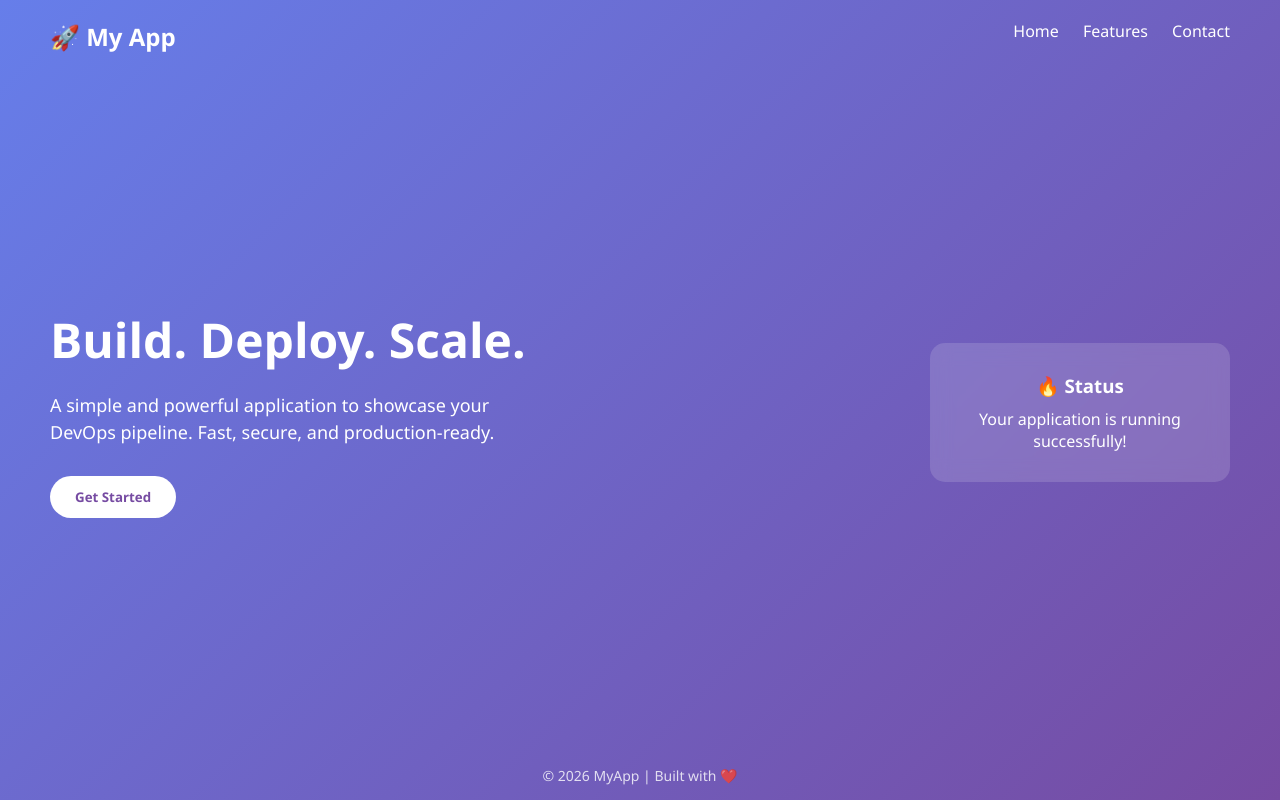
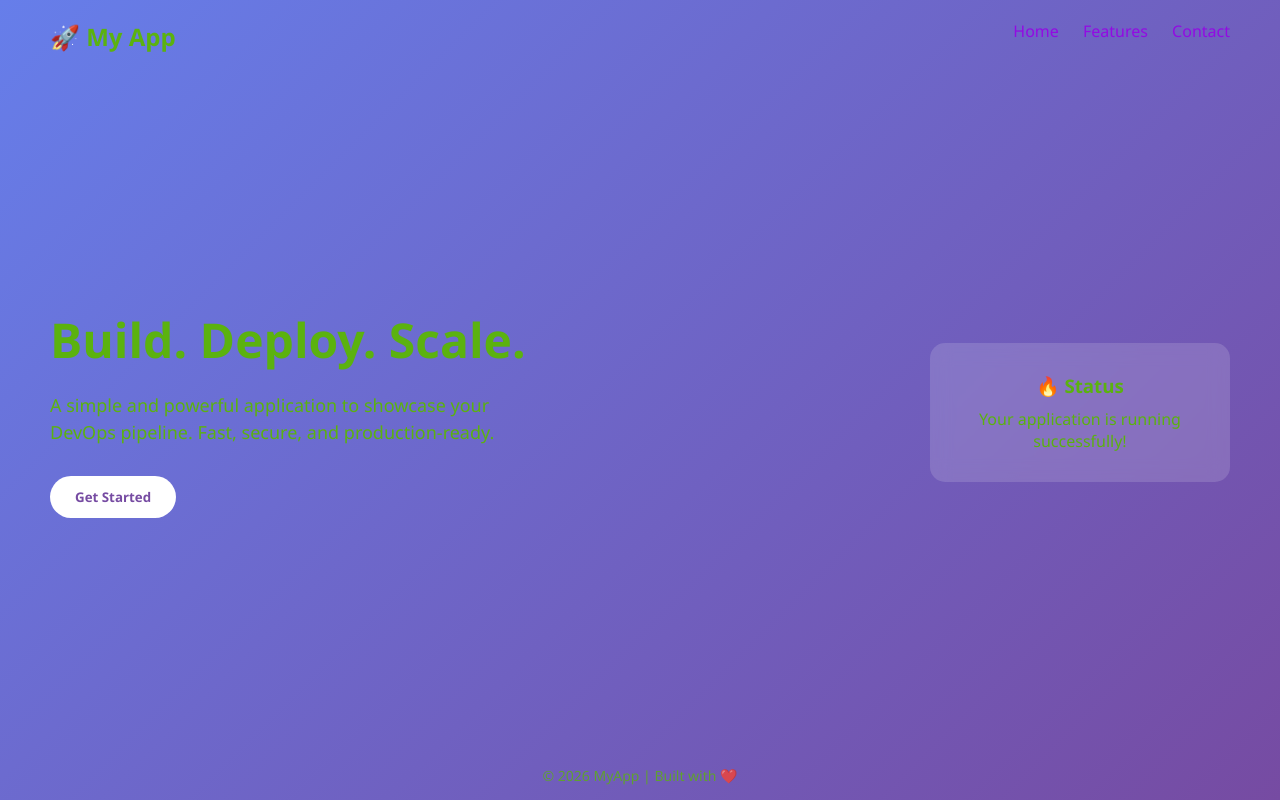
Before and after one commit to abinash-mallick/actions-end-to-end, a Flask app: page / in a window 1280 px wide. Run offline with Flask 3, Linux system fonts and the light colour scheme.

Commit message:
update colours

```diff
--- a/templates/index.html
+++ b/templates/index.html
@@ -15,7 +15,7 @@
 
         body {
             background: linear-gradient(135deg, #667eea, #764ba2);
-            color: white;
+            color: rgb(91, 178, 15);
             height: 100vh;
             display: flex;
             flex-direction: column;
@@ -32,7 +32,7 @@
         }
 
         nav a {
-            color: white;
+            color: rgb(147, 10, 227);
             margin-left: 20px;
             text-decoration: none;
             font-size: 16px;
```
